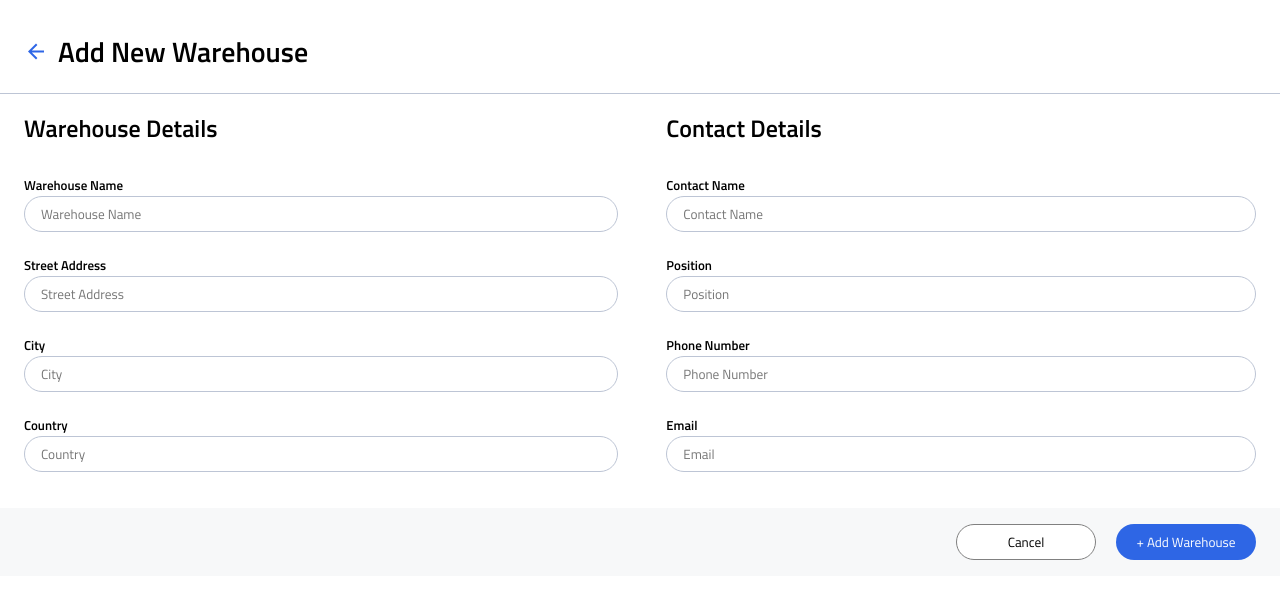
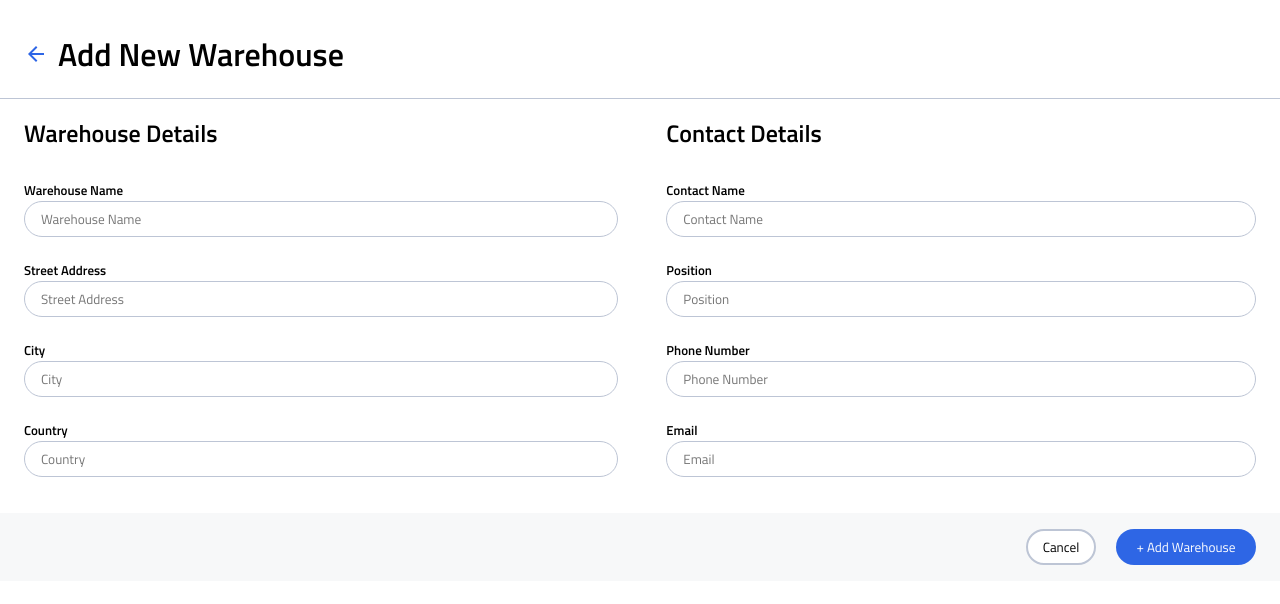
Before and after one commit to Ollie-C/stocker, a React (Create React App) app: page / in a window 1280 px wide. Shown: the top 604 px of the page. Built offline with nearby package versions, Linux system fonts and the light colour scheme.

Commit message:
Added basic functionality

```diff
--- a/src/Components/AddWarehouse/AddWarehouse.js
+++ b/src/Components/AddWarehouse/AddWarehouse.js
@@ -1,37 +1,74 @@
 //styles
 import "./AddWarehouse.scss";
 import axios from "axios";
-import { Link } from "react-router-dom";
+import { Link, useNavigate } from "react-router-dom";
 import backIcon from "../../assets/Icons/arrow_back-24px.svg";
 
 const AddWarehouse = () => {
+  //   const navigate = useNavigate();
+  //   const [name, setName] = useState("");
+  //   const [address, setAddress] = useState("");
+  //   const [city, setcity] = useState("");
+  //   const [country, setcountry] = useState("");
+  //   const [contactName, setcontactName] = useState("");
+  //   const [position, setposition] = useState("");
+  //   //   const [phone, setphone] = useState("");
+  //   //   const [email, setemail] = useState("");
+
+  //   const addWarehouse = async (e) => {
+  //     e.preventDefault();
+  //     const { data } = await axios
+  //       .post("http://localhost:8080/warehouses", {
+  //         name: name,
+  //         address: address,
+  //         city: city,
+  //         country: country,
+  //         contact: {
+  //           contactName: contactName,
+  //           position: position,
+  //           phone: phone,
+  //           email: email,
+  //         },
+  //       })
+  //       .catch((error) => {
+  //         alert(error.response.statusText);
+  //         console.log(error.response);
+  //       });
+  //   };
+
+  const submitHandler = (e) => {
+    e.preventDefault();
+    //   addWarehouse();
+    //   alert("Success.");
+    //   navigate("/");
+  };
+
   return (
     <main className="main">
       <section className="header">
         <img className="header__icon" src={backIcon} alt="back-button" />
         <h1 className="header__title">Add New Warehouse</h1>
       </section>
-
-      <form className="form" id="addWarehouseForm">
+      <form className="form" id="addWarehouseForm" onSubmit={submitHandler}>
         <div className="form__fields">
           <h2 className="form__title">Warehouse Details</h2>
-          <label htmlFor="warehouseName" className="form__label">
+          <label htmlFor="name" className="form__label">
             Warehouse Name
           </label>
           <input
             type="text"
             className="form__input"
             placeholder="Warehouse Name"
-            name="warehouseName"
+            name="name"
           />
-          <label htmlFor="warehouseAddress" className="form__label">
+          <label htmlFor="address" className="form__label">
             Street Address
           </label>
           <input
             type="text"
             className="form__input"
             placeholder="Street Address"
-            name="warehouseAddress"
+            name="address"
           />
           <label htmlFor="city" className="form__label">
             City
@@ -94,7 +131,9 @@ const AddWarehouse = () => {
       </form>
 
       <section className="form__buttons">
-        <button className="form__button">Cancel</button>
+        <button className="form__button" /*onClick={() => navigate(-1)}*/>
+          Cancel
+        </button>
         <button
           className="form__button form__button--blue"
           form="addWarehouseForm"
--- a/src/Components/AddWarehouse/AddWarehouse.scss
+++ b/src/Components/AddWarehouse/AddWarehouse.scss
@@ -15,6 +15,9 @@ $padding-mobile: 2.4rem;
     font-weight: 600;
     font-size: 2.8rem;
     margin-left: 1rem;
+    @include tablet {
+      font-size: 3.2rem;
+    }
   }
 }
 
@@ -28,6 +31,9 @@ $padding-mobile: 2.4rem;
 
   &__title {
     padding-bottom: 2.6rem;
+    @include tablet {
+      font-size: 2.4rem;
+    }
   }
 
   &__label {
--- a/src/styles/partials/_mixins.scss
+++ b/src/styles/partials/_mixins.scss
@@ -38,14 +38,27 @@ $desktop-breakpoint: 1280px;
   width: 14rem;
   height: 3.6rem;
   border-radius: 20px;
-  border: 1px solid grey;
+  border: 2px solid $secondary-colour-2;
   background-color: $primary-colour-3;
+  &:hover {
+    border: 2px solid $primary-colour-2;
+  }
+  @include tablet {
+    width: 7rem;
+  }
 }
 
 @mixin form-button-blue {
   background-color: $primary-colour-2;
   color: $primary-colour-3;
   border: none;
+  &:hover {
+    background-color: $background-colour-1;
+    border: none;
+  }
+  @include tablet {
+    width: 14rem;
+  }
 }
 
 @mixin form-input {
```
